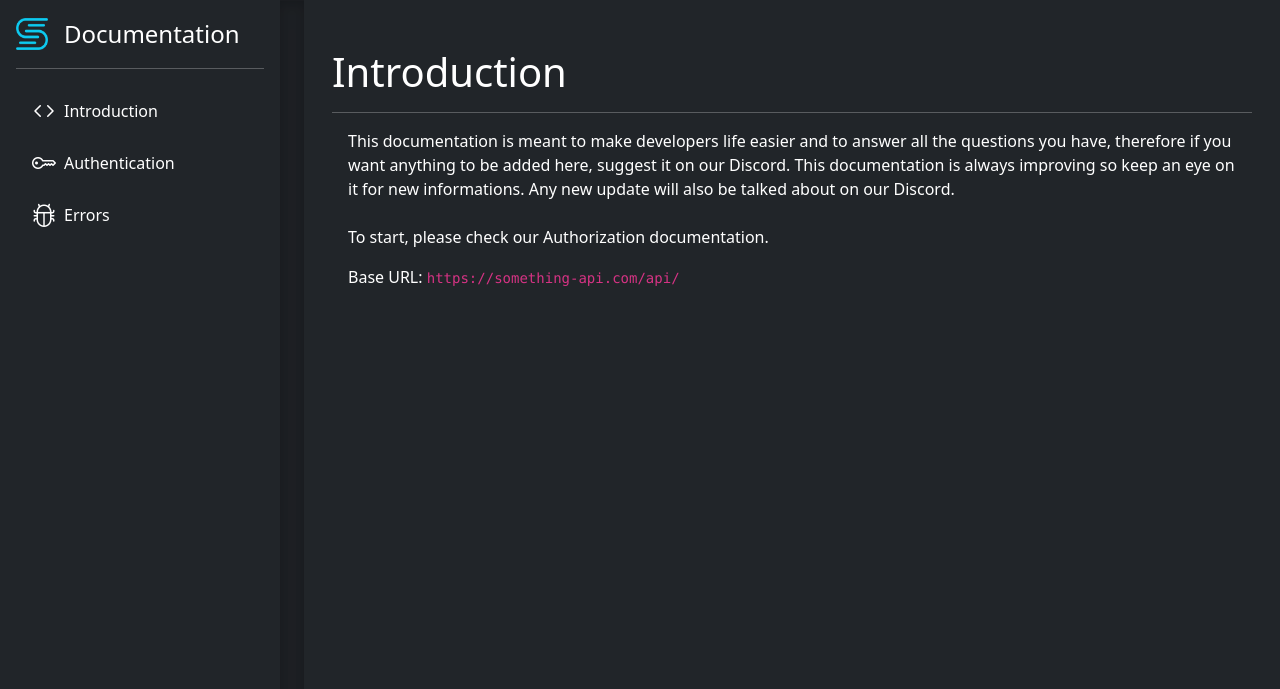
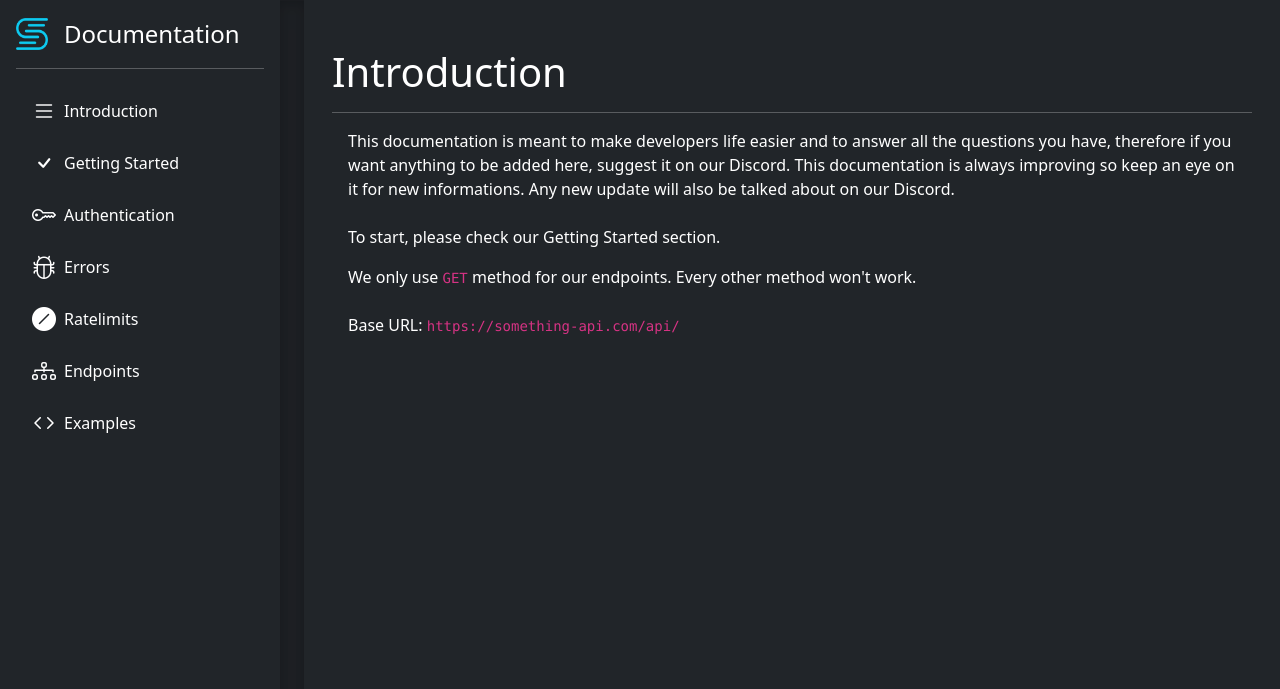
Before and after one commit to hyssedev/something-api, a Django app: page /documentation/ in a window 1280 px wide. Shown: the top 689 px of the page. Run offline with Django 3.2, Linux system fonts and the light colour scheme.

Commit message:
improved documentation

```diff
--- a/api/templates/documentation/authorization.html
+++ b/api/templates/documentation/authorization.html
@@ -4,7 +4,7 @@
 <div class="container-fluid mx-3">
     <h1 class="mt-5">Authorization</h1>
     <hr>
-    <p class="mx-3">Something API uses Authorization Tokens to authorize requests. You can view your token in our dashboard.<br><br>Users are given a token after paying the subscription and they are revoked if the user decides to cancel his subscription or the user does not follow our rules. Your token carries many privileges, so be sure to keep it secure! Do not share your secret token in publicly accessible areas such as GitHub, client-side code, and so forth.</p>
+    <p class="mx-3">Something API uses Authorization Tokens to authorize requests. You can view your token in our dashboard.<br><br>Users are given a token after paying the subscription (for now, open a ticket in our Discord to purchase) and they are revoked if the user decides to cancel his subscription or the user does not follow our rules. Your token carries many privileges, so be sure to keep it secure! Do not share your secret token in publicly accessible areas such as GitHub, client-side code, and so forth.</p>
     <br><br>
     <h3>Authorizing a request</h1>
     <hr>
--- a/api/templates/documentation/base.html
+++ b/api/templates/documentation/base.html
@@ -34,9 +34,13 @@
             </a>
             <hr>
             <ul class="nav nav-pills flex-column mb-auto">
-                <li class="nav-item"><a href="{% url 'documentation' %}" class="nav-link text-white" aria-current="page"><i class="bi bi-code fs-4 me-2"></i>Introduction</a></li>
+                <li class="nav-item"><a href="{% url 'documentation' %}" class="nav-link text-white" aria-current="page"><i class="bi bi-list fs-4 me-2"></i>Introduction</a></li>
+                <li class="nav-item"><a href="#" class="nav-link text-white" aria-current="page"><i class="bi bi-check fs-4 me-2"></i>Getting Started</a></li>
                 <li class="nav-item"><a href="{% url 'documentation/authorization' %}" class="nav-link text-white" aria-current="page"><i class="bi bi-key fs-4 me-2"></i>Authentication</a></li>
                 <li class="nav-item"><a href="{% url 'documentation/errors' %}" class="nav-link text-white" aria-current="page"><i class="bi bi-bug fs-4 me-2"></i>Errors</a></li>
+                <li class="nav-item"><a href="#" class="nav-link text-white" aria-current="page"><i class="bi bi-slash-circle-fill fs-4 me-2"></i>Ratelimits</a></li>
+                <li class="nav-item"><a href="#" class="nav-link text-white" aria-current="page"><i class="bi bi-diagram-3 fs-4 me-2"></i>Endpoints</a></li>
+                <li class="nav-item"><a href="#" class="nav-link text-white" aria-current="page"><i class="bi bi-code fs-4 me-2"></i>Examples</a></li>
               </ul>
             <hr>
             <p styles="font-size: 500px">Thank you for using SomethingAPI.</p>
--- a/api/templates/documentation/errors.html
+++ b/api/templates/documentation/errors.html
@@ -18,12 +18,12 @@
               <td>Everything worked as expected.</td>
             </tr>
             <tr>
-              <td><b>400 - Bad Request</b>></td>
+              <td><b>400 - Bad Request</b></td>
               <td>The request was unacceptable, often due to missing a required parameter.</td>
             </tr>
             <tr>
                 <td><b>401 - Unauthorized</b></td>
-                <td>No valid API key provided.</td>
+                <td>No valid token provided.</td>
             </tr>
             <tr>
                 <td><b>402 - Request Failed</b></td>
--- a/api/templates/documentation/introduction.html
+++ b/api/templates/documentation/introduction.html
@@ -4,7 +4,7 @@
 <div class="container-fluid mx-3">
     <h1 class="mt-5">Introduction</h1>
     <hr>
-    <p class="mx-3">This documentation is meant to make developers life easier and to answer all the questions you have, therefore if you want anything to be added here, suggest it on our Discord. This documentation is always improving so keep an eye on it for new informations. Any new update will also be talked about on our Discord.<br><br>To start, please check our Authorization documentation.</p>
-    <p class="mx-3">Base URL: <code>https://something-api.com/api/</code></p>
+    <p class="mx-3">This documentation is meant to make developers life easier and to answer all the questions you have, therefore if you want anything to be added here, suggest it on our Discord. This documentation is always improving so keep an eye on it for new informations. Any new update will also be talked about on our Discord.<br><br>To start, please check our Getting Started section.</p>
+    <p class="mx-3">We only use <code>GET</code> method for our endpoints. Every other method won't work.<br><br>Base URL: <code>https://something-api.com/api/</code></p>
 </div>
 {% endblock body %}
```
